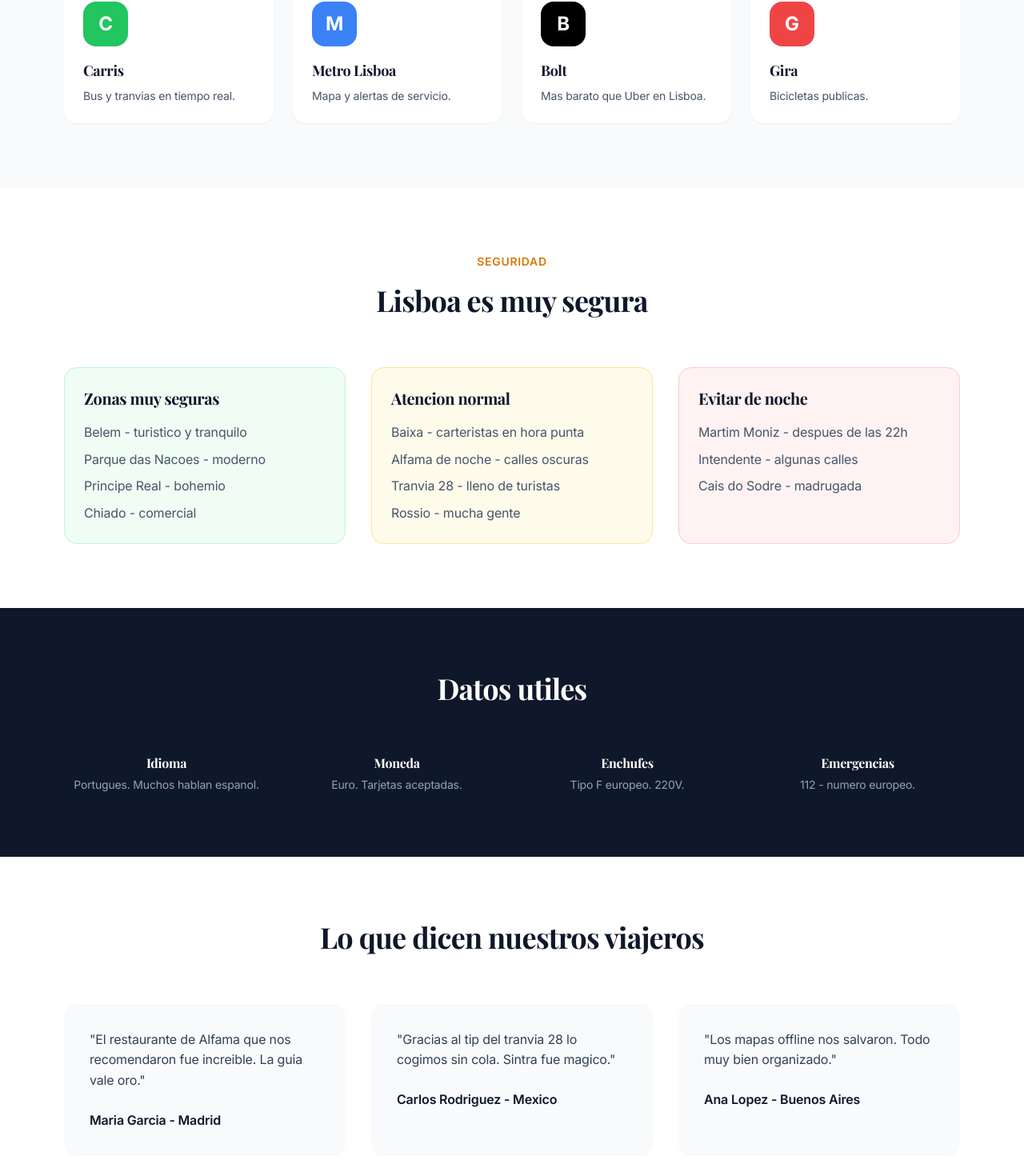
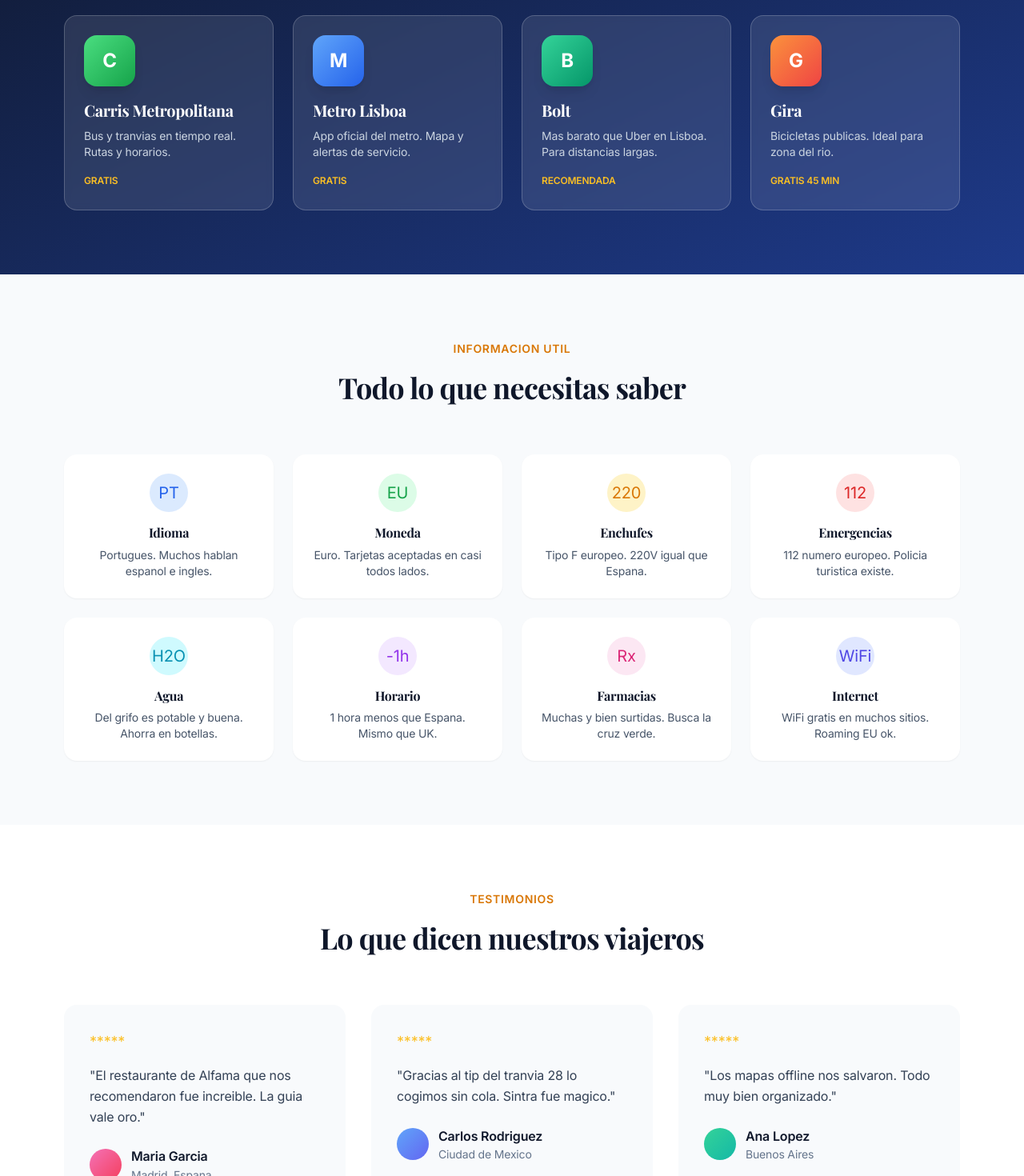
Before and after one commit to josetabares24-png/portugal-autentico-v2, a Next.js app: page / in a window 1280 px wide. Shown: the part 1900-3370 px from the top of the page at 80% size. Built offline with nearby package versions, Linux system fonts and the light colour scheme.

Commit message:
Mejorar kit digital y quitar seccion seguridad del home

```diff
--- a/src/app/page.tsx
+++ b/src/app/page.tsx
@@ -56,7 +56,7 @@ export default function Home() {
 
             <div className="bg-white rounded-3xl shadow-xl overflow-hidden border-2 border-amber-400 scale-105">
               <div className="bg-gradient-to-r from-amber-500 to-orange-500 text-white text-center py-2 text-sm font-bold">MAS VENDIDO</div>
-              <div className="h-48 bg-cover bg-center" style={{backgroundImage: 'url(https://images.unsplash.com/photo-1580323956656-26bbb7206583?w=800)'}}></div>
+              <div className="h-48 bg-cover bg-center" style={{backgroundImage: 'url(https://images.unsplash.com/photo-1569959220744-ff553533f492?w=800)'}}></div>
               <div className="p-6">
                 <span className="bg-amber-100 text-amber-700 text-xs font-bold px-3 py-1 rounded-full">COMPLETO</span>
                 <h3 className="text-2xl font-bold text-slate-900 mt-3 mb-2">Lisboa 2 Dias</h3>
@@ -94,40 +94,112 @@ export default function Home() {
         </div>
       </section>
 
+      <section className="py-20 bg-gradient-to-br from-slate-900 to-blue-900 text-white">
+        <div className="max-w-6xl mx-auto px-4">
+          <div className="text-center mb-16">
+            <span className="text-amber-400 font-semibold text-sm uppercase tracking-wider">Apps esenciales</span>
+            <h2 className="text-4xl font-bold mt-4">Tu kit digital para Lisboa</h2>
+            <p className="text-slate-300 mt-4 max-w-2xl mx-auto">Las apps que usamos los locales. Te explicamos como usarlas en la guia.</p>
+          </div>
+          <div className="grid md:grid-cols-2 lg:grid-cols-4 gap-6">
+            <div className="bg-white/10 backdrop-blur-sm border border-white/20 p-6 rounded-2xl hover:bg-white/20 transition-all">
+              <div className="w-16 h-16 bg-gradient-to-br from-green-400 to-green-600 rounded-2xl flex items-center justify-center mb-4 shadow-lg">
+                <span className="text-white text-2xl font-bold">C</span>
+              </div>
+              <h3 className="text-xl font-bold mb-2">Carris Metropolitana</h3>
+              <p className="text-slate-300 text-sm mb-3">Bus y tranvias en tiempo real. Rutas y horarios.</p>
+              <span className="text-xs text-amber-400 font-semibold">GRATIS</span>
+            </div>
+            <div className="bg-white/10 backdrop-blur-sm border border-white/20 p-6 rounded-2xl hover:bg-white/20 transition-all">
+              <div className="w-16 h-16 bg-gradient-to-br from-blue-400 to-blue-600 rounded-2xl flex items-center justify-center mb-4 shadow-lg">
+                <span className="text-white text-2xl font-bold">M</span>
+              </div>
+              <h3 className="text-xl font-bold mb-2">Metro Lisboa</h3>
+              <p className="text-slate-300 text-sm mb-3">App oficial del metro. Mapa y alertas de servicio.</p>
+              <span className="text-xs text-amber-400 font-semibold">GRATIS</span>
+            </div>
+            <div className="bg-white/10 backdrop-blur-sm border border-white/20 p-6 rounded-2xl hover:bg-white/20 transition-all">
+              <div className="w-16 h-16 bg-gradient-to-br from-emerald-400 to-emerald-600 rounded-2xl flex items-center justify-center mb-4 shadow-lg">
+                <span className="text-white text-2xl font-bold">B</span>
+              </div>
+              <h3 className="text-xl font-bold mb-2">Bolt</h3>
+              <p className="text-slate-300 text-sm mb-3">Mas barato que Uber en Lisboa. Para distancias largas.</p>
+              <span className="text-xs text-amber-400 font-semibold">RECOMENDADA</span>
+            </div>
+            <div className="bg-white/10 backdrop-blur-sm border border-white/20 p-6 rounded-2xl hover:bg-white/20 transition-all">
+              <div className="w-16 h-16 bg-gradient-to-br from-orange-400 to-red-500 rounded-2xl flex items-center justify-center mb-4 shadow-lg">
+                <span className="text-white text-2xl font-bold">G</span>
+              </div>
+              <h3 className="text-xl font-bold mb-2">Gira</h3>
+              <p className="text-slate-300 text-sm mb-3">Bicicletas publicas. Ideal para zona del rio.</p>
+              <span className="text-xs text-amber-400 font-semibold">GRATIS 45 MIN</span>
+            </div>
+          </div>
+        </div>
+      </section>
+
       <section className="py-20 bg-slate-50">
         <div className="max-w-6xl mx-auto px-4">
           <div className="text-center mb-16">
-            <span className="text-amber-600 font-semibold text-sm uppercase tracking-wider">Apps esenciales</span>
-            <h2 className="text-4xl font-bold mt-4 text-slate-900">Tu kit digital para Lisboa</h2>
+            <span className="text-amber-600 font-semibold text-sm uppercase tracking-wider">Informacion util</span>
+            <h2 className="text-4xl font-bold mt-4 text-slate-900">Todo lo que necesitas saber</h2>
           </div>
-          <div className="grid md:grid-cols-4 gap-6">
-            <div className="bg-white p-6 rounded-2xl shadow-sm">
-              <div className="w-14 h-14 bg-green-500 rounded-2xl flex items-center justify-center mb-4">
-                <span className="text-white text-2xl font-bold">C</span>
+          <div className="grid md:grid-cols-2 lg:grid-cols-4 gap-6">
+            <div className="bg-white p-6 rounded-2xl shadow-sm text-center">
+              <div className="w-12 h-12 bg-blue-100 rounded-full flex items-center justify-center mx-auto mb-4">
+                <span className="text-blue-600 text-xl">PT</span>
               </div>
-              <h3 className="text-lg font-bold text-slate-900 mb-2">Carris</h3>
-              <p className="text-slate-600 text-sm">Bus y tranvias en tiempo real.</p>
+              <h3 className="font-bold text-slate-900 mb-2">Idioma</h3>
+              <p className="text-slate-600 text-sm">Portugues. Muchos hablan espanol e ingles.</p>
             </div>
-            <div className="bg-white p-6 rounded-2xl shadow-sm">
-              <div className="w-14 h-14 bg-blue-500 rounded-2xl flex items-center justify-center mb-4">
-                <span className="text-white text-2xl font-bold">M</span>
+            <div className="bg-white p-6 rounded-2xl shadow-sm text-center">
+              <div className="w-12 h-12 bg-green-100 rounded-full flex items-center justify-center mx-auto mb-4">
+                <span className="text-green-600 text-xl">EU</span>
               </div>
-              <h3 className="text-lg font-bold text-slate-900 mb-2">Metro Lisboa</h3>
-              <p className="text-slate-600 text-sm">Mapa y alertas de servicio.</p>
+              <h3 className="font-bold text-slate-900 mb-2">Moneda</h3>
+              <p className="text-slate-600 text-sm">Euro. Tarjetas aceptadas en casi todos lados.</p>
             </div>
-            <div className="bg-white p-6 rounded-2xl shadow-sm">
-              <div className="w-14 h-14 bg-black rounded-2xl flex items-center justify-center mb-4">
-                <span className="text-white text-2xl font-bold">B</span>
+            <div className="bg-white p-6 rounded-2xl shadow-sm text-center">
+              <div className="w-12 h-12 bg-amber-100 rounded-full flex items-center justify-center mx-auto mb-4">
+                <span className="text-amber-600 text-xl">220</span>
               </div>
-              <h3 className="text-lg font-bold text-slate-900 mb-2">Bolt</h3>
-              <p className="text-slate-600 text-sm">Mas barato que Uber en Lisboa.</p>
+              <h3 className="font-bold text-slate-900 mb-2">Enchufes</h3>
+              <p className="text-slate-600 text-sm">Tipo F europeo. 220V igual que Espana.</p>
             </div>
-            <div className="bg-white p-6 rounded-2xl shadow-sm">
-              <div className="w-14 h-14 bg-red-500 rounded-2xl flex items-center justify-center mb-4">
-                <span className="text-white text-2xl font-bold">G</span>
+            <div className="bg-white p-6 rounded-2xl shadow-sm text-center">
+              <div className="w-12 h-12 bg-red-100 rounded-full flex items-center justify-center mx-auto mb-4">
+                <span className="text-red-600 text-xl">112</span>
               </div>
-              <h3 className="text-lg font-bold text-slate-900 mb-2">Gira</h3>
-              <p className="text-slate-600 text-sm">Bicicletas publicas.</p>
+              <h3 className="font-bold text-slate-900 mb-2">Emergencias</h3>
+              <p className="text-slate-600 text-sm">112 numero europeo. Policia turistica existe.</p>
+            </div>
+            <div className="bg-white p-6 rounded-2xl shadow-sm text-center">
+              <div className="w-12 h-12 bg-cyan-100 rounded-full flex items-center justify-center mx-auto mb-4">
+                <span className="text-cyan-600 text-xl">H2O</span>
+              </div>
+              <h3 className="font-bold text-slate-900 mb-2">Agua</h3>
+              <p className="text-slate-600 text-sm">Del grifo es potable y buena. Ahorra en botellas.</p>
+            </div>
+            <div className="bg-white p-6 rounded-2xl shadow-sm text-center">
+              <div className="w-12 h-12 bg-purple-100 rounded-full flex items-center justify-center mx-auto mb-4">
+                <span className="text-purple-600 text-xl">-1h</span>
+              </div>
+              <h3 className="font-bold text-slate-900 mb-2">Horario</h3>
+              <p className="text-slate-600 text-sm">1 hora menos que Espana. Mismo que UK.</p>
+            </div>
+            <div className="bg-white p-6 rounded-2xl shadow-sm text-center">
+              <div className="w-12 h-12 bg-pink-100 rounded-full flex items-center justify-center mx-auto mb-4">
+                <span className="text-pink-600 text-xl">Rx</span>
+              </div>
+              <h3 className="font-bold text-slate-900 mb-2">Farmacias</h3>
+              <p className="text-slate-600 text-sm">Muchas y bien surtidas. Busca la cruz verde.</p>
+            </div>
+            <div className="bg-white p-6 rounded-2xl shadow-sm text-center">
+              <div className="w-12 h-12 bg-indigo-100 rounded-full flex items-center justify-center mx-auto mb-4">
+                <span className="text-indigo-600 text-xl">WiFi</span>
+              </div>
+              <h3 className="font-bold text-slate-900 mb-2">Internet</h3>
+              <p className="text-slate-600 text-sm">WiFi gratis en muchos sitios. Roaming EU ok.</p>
             </div>
           </div>
         </div>
@@ -136,83 +208,42 @@ export default function Home() {
       <section className="py-20 bg-white">
         <div className="max-w-6xl mx-auto px-4">
           <div className="text-center mb-16">
-            <span className="text-amber-600 font-semibold text-sm uppercase tracking-wider">Seguridad</span>
-            <h2 className="text-4xl font-bold mt-4 text-slate-900">Lisboa es muy segura</h2>
-          </div>
-          <div className="grid md:grid-cols-3 gap-8">
-            <div className="bg-green-50 border border-green-200 p-6 rounded-2xl">
-              <h3 className="text-xl font-bold text-slate-900 mb-4">Zonas muy seguras</h3>
-              <ul className="text-slate-600 space-y-2">
-                <li>Belem - turistico y tranquilo</li>
-                <li>Parque das Nacoes - moderno</li>
-                <li>Principe Real - bohemio</li>
-                <li>Chiado - comercial</li>
-              </ul>
-            </div>
-            <div className="bg-amber-50 border border-amber-200 p-6 rounded-2xl">
-              <h3 className="text-xl font-bold text-slate-900 mb-4">Atencion normal</h3>
-              <ul className="text-slate-600 space-y-2">
-                <li>Baixa - carteristas en hora punta</li>
-                <li>Alfama de noche - calles oscuras</li>
-                <li>Tranvia 28 - lleno de turistas</li>
-                <li>Rossio - mucha gente</li>
-              </ul>
-            </div>
-            <div className="bg-red-50 border border-red-200 p-6 rounded-2xl">
-              <h3 className="text-xl font-bold text-slate-900 mb-4">Evitar de noche</h3>
-              <ul className="text-slate-600 space-y-2">
-                <li>Martim Moniz - despues de las 22h</li>
-                <li>Intendente - algunas calles</li>
-                <li>Cais do Sodre - madrugada</li>
-              </ul>
-            </div>
-          </div>
-        </div>
-      </section>
-
-      <section className="py-20 bg-slate-900 text-white">
-        <div className="max-w-6xl mx-auto px-4">
-          <div className="text-center mb-16">
-            <h2 className="text-4xl font-bold">Datos utiles</h2>
-          </div>
-          <div className="grid md:grid-cols-4 gap-8 text-center">
-            <div>
-              <h3 className="font-bold mb-2">Idioma</h3>
-              <p className="text-slate-400 text-sm">Portugues. Muchos hablan espanol.</p>
-            </div>
-            <div>
-              <h3 className="font-bold mb-2">Moneda</h3>
-              <p className="text-slate-400 text-sm">Euro. Tarjetas aceptadas.</p>
-            </div>
-            <div>
-              <h3 className="font-bold mb-2">Enchufes</h3>
-              <p className="text-slate-400 text-sm">Tipo F europeo. 220V.</p>
-            </div>
-            <div>
-              <h3 className="font-bold mb-2">Emergencias</h3>
-              <p className="text-slate-400 text-sm">112 - numero europeo.</p>
-            </div>
-          </div>
-        </div>
-      </section>
-
-      <section className="py-20 bg-white">
-        <div className="max-w-6xl mx-auto px-4">
-          <div className="text-center mb-16">
-            <h2 className="text-4xl font-bold text-slate-900">Lo que dicen nuestros viajeros</h2>
+            <span className="text-amber-600 font-semibold text-sm uppercase tracking-wider">Testimonios</span>
+            <h2 className="text-4xl font-bold mt-4 text-slate-900">Lo que dicen nuestros viajeros</h2>
           </div>
           <div className="grid md:grid-cols-3 gap-8">
             <div className="bg-slate-50 p-8 rounded-2xl">
+              <div className="flex gap-1 mb-4 text-amber-400 text-lg">*****</div>
               <p className="text-slate-700 mb-6">"El restaurante de Alfama que nos recomendaron fue increible. La guia vale oro."</p>
-              <p className="font-semibold text-slate-900">Maria Garcia - Madrid</p>
+              <div className="flex items-center gap-3">
+                <div className="w-10 h-10 bg-gradient-to-br from-pink-400 to-rose-500 rounded-full"></div>
+                <div>
+                  <p className="font-semibold text-slate-900">Maria Garcia</p>
+                  <p className="text-sm text-slate-500">Madrid, Espana</p>
+                </div>
+              </div>
             </div>
             <div className="bg-slate-50 p-8 rounded-2xl">
+              <div className="flex gap-1 mb-4 text-amber-400 text-lg">*****</div>
               <p className="text-slate-700 mb-6">"Gracias al tip del tranvia 28 lo cogimos sin cola. Sintra fue magico."</p>
-              <p className="font-semibold text-slate-900">Carlos Rodriguez - Mexico</p>
+              <div className="flex items-center gap-3">
+                <div className="w-10 h-10 bg-gradient-to-br from-blue-400 to-indigo-500 rounded-full"></div>
+                <div>
+                  <p className="font-semibold text-slate-900">Carlos Rodriguez</p>
+                  <p className="text-sm text-slate-500">Ciudad de Mexico</p>
+                </div>
+              </div>
             </div>
             <div className="bg-slate-50 p-8 rounded-2xl">
+              <div className="flex gap-1 mb-4 text-amber-400 text-lg">*****</div>
               <p className="text-slate-700 mb-6">"Los mapas offline nos salvaron. Todo muy bien organizado."</p>
-              <p className="font-semibold text-slate-900">Ana Lopez - Buenos Aires</p>
+              <div className="flex items-center gap-3">
+                <div className="w-10 h-10 bg-gradient-to-br from-emerald-400 to-teal-500 rounded-full"></div>
+                <div>
+                  <p className="font-semibold text-slate-900">Ana Lopez</p>
+                  <p className="text-sm text-slate-500">Buenos Aires</p>
+                </div>
+              </div>
             </div>
           </div>
         </div>
```
